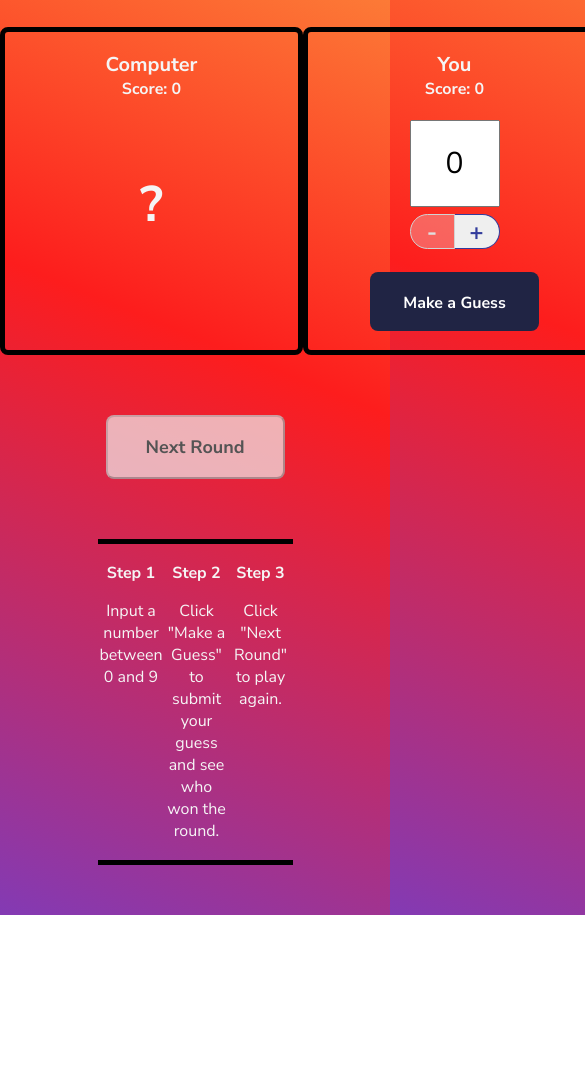
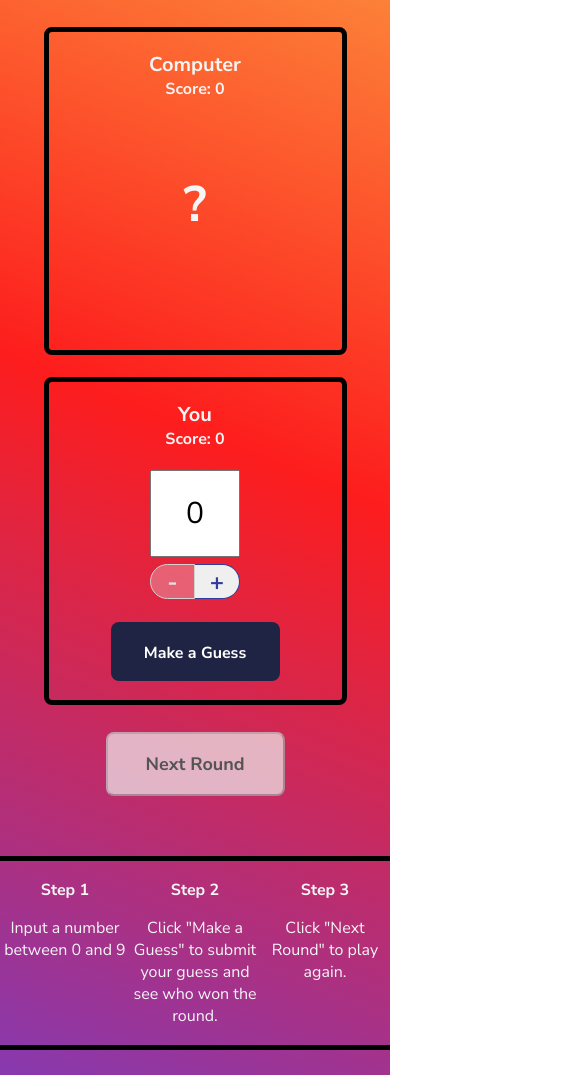
Before and after one commit to ZitaBalas/Number-Guesser, a plain HTML site: page index.html in a window 390 px wide. Shown: the part 241-1316 px from the top of the page, 585 px wide, since content can reach past the window. Before the commit the page ends 1156 px from the top, so only its background shows below. Drawn offline with Linux system fonts and the light colour scheme.

Commit message:
make responsive

```diff
--- a/style.css
+++ b/style.css
@@ -49,9 +49,12 @@
   }
 
   .guessing-area {
+    width: 630px;
     display: flex;
+    flex-wrap: wrap;
     justify-content: space-around;
     align-items: flex-start;
+    margin: 0 15px;
     margin-bottom: 60px;
   }
 
@@ -210,3 +213,26 @@
   #computer-wins {
     margin-top: 0;
   }
+
+  @media only screen and (max-width: 1300px) {
+    .instructions {
+      width: 70%;
+    }
+  }
+
+  @media only screen and (max-width: 900px) {
+    .instructions {
+      width: 90%;
+    }
+  }
+
+  @media only screen and (max-width: 650px) {
+    .guessing-area {
+      width: auto;
+      height: 700px;
+      margin-bottom: 5px;
+    }
+    .instructions {
+      width: 100%;
+    }
+  }
```
